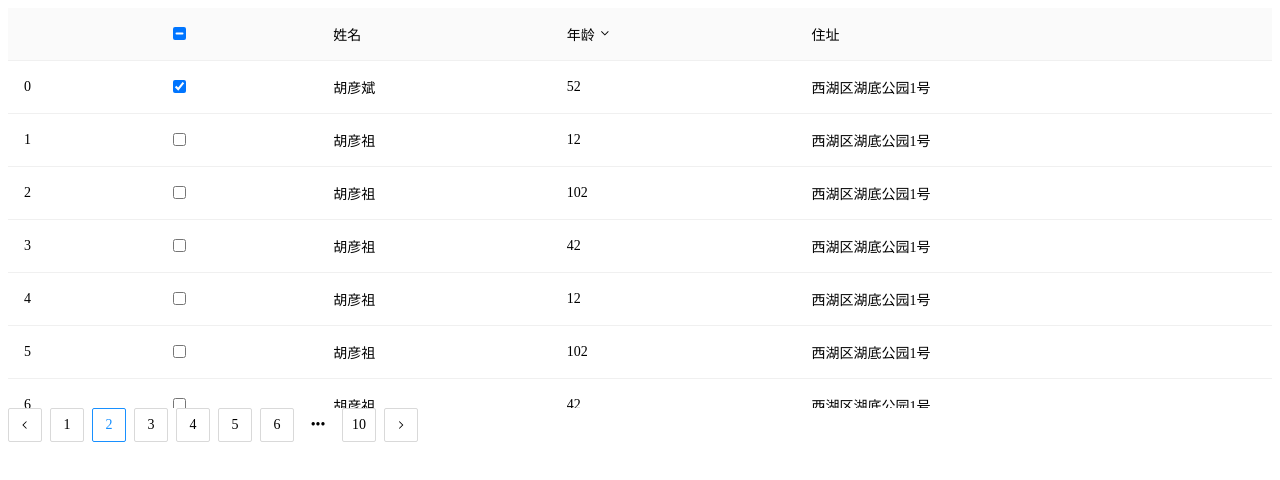
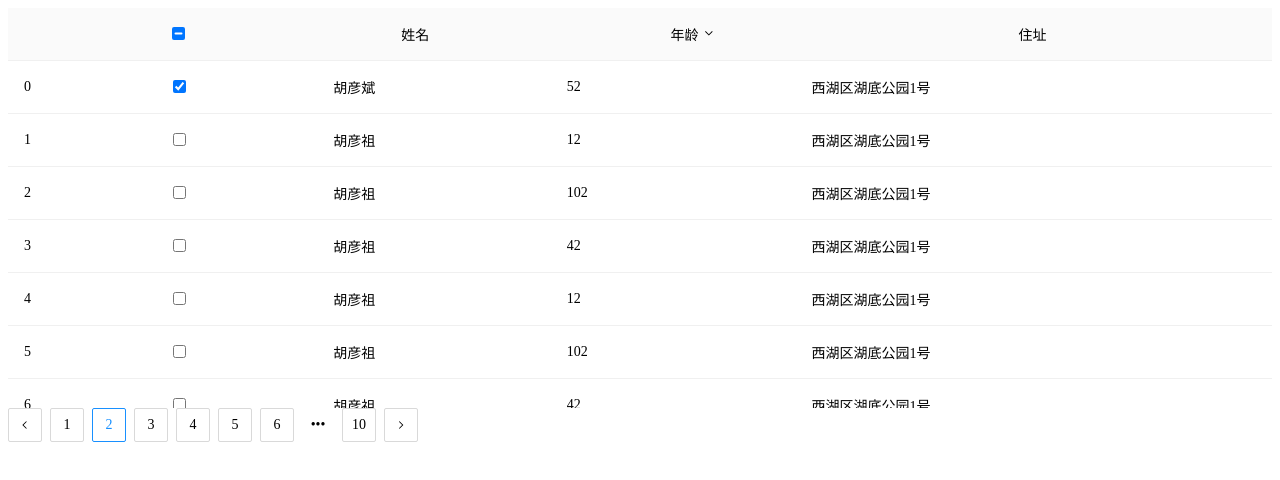
Before and after one commit to baozoudashijian/Guli-VueTestUtils-Version, a Vue app: page / in a window 1280 px wide. Shown: the top 480 px of the page. Built offline with nearby package versions, Linux system fonts and the light colour scheme.

Commit message:
fix: 实现简单表头固定，滑动是一层，相对定位是一层，如果是同一层的话则实现不了

```diff
--- a/src/table/table.vue
+++ b/src/table/table.vue
@@ -1,4 +1,5 @@
 <template>
+  <div class="g-table-wrapper">
     <div class="g-table" :style="{height: height + 'px'}" ref="wrapper">
       <div class="g-table-modal" v-if="loading">
         <g-icon icon="loading"></g-icon>
@@ -27,6 +28,8 @@
         </tbody>
       </table>
     </div>
+  </div>
+
 </template>
 
 <script>
@@ -86,7 +89,7 @@
     mounted() {
       this.judgeCheckboxStatus(this.selectedItems)
       let tableCopy = this.$refs.table.cloneNode(true) // 这个table目前在内存中
-      tableCopy.children[0].className = 'xxx' // thead
+      tableCopy.className = 'g-table-copy' // thead
       tableCopy.children[1].remove() // tbody
       console.log(tableCopy);
       this.$refs.wrapper.appendChild(tableCopy)
@@ -169,8 +172,9 @@
 
 <style scoped lang="sass">
   @import "../var"
+  .g-table-wrapper
+    position: relative
     .g-table
-    position: relative
       overflow: scroll
       &-modal
         position: absolute
@@ -231,4 +235,9 @@
             > td
               padding: 8px
 
+    .g-table-copy
+      position: absolute
+      top: 0
+      left: 0
+
 </style>
```
Lines whose indentation alone changed are shown as unchanged.
